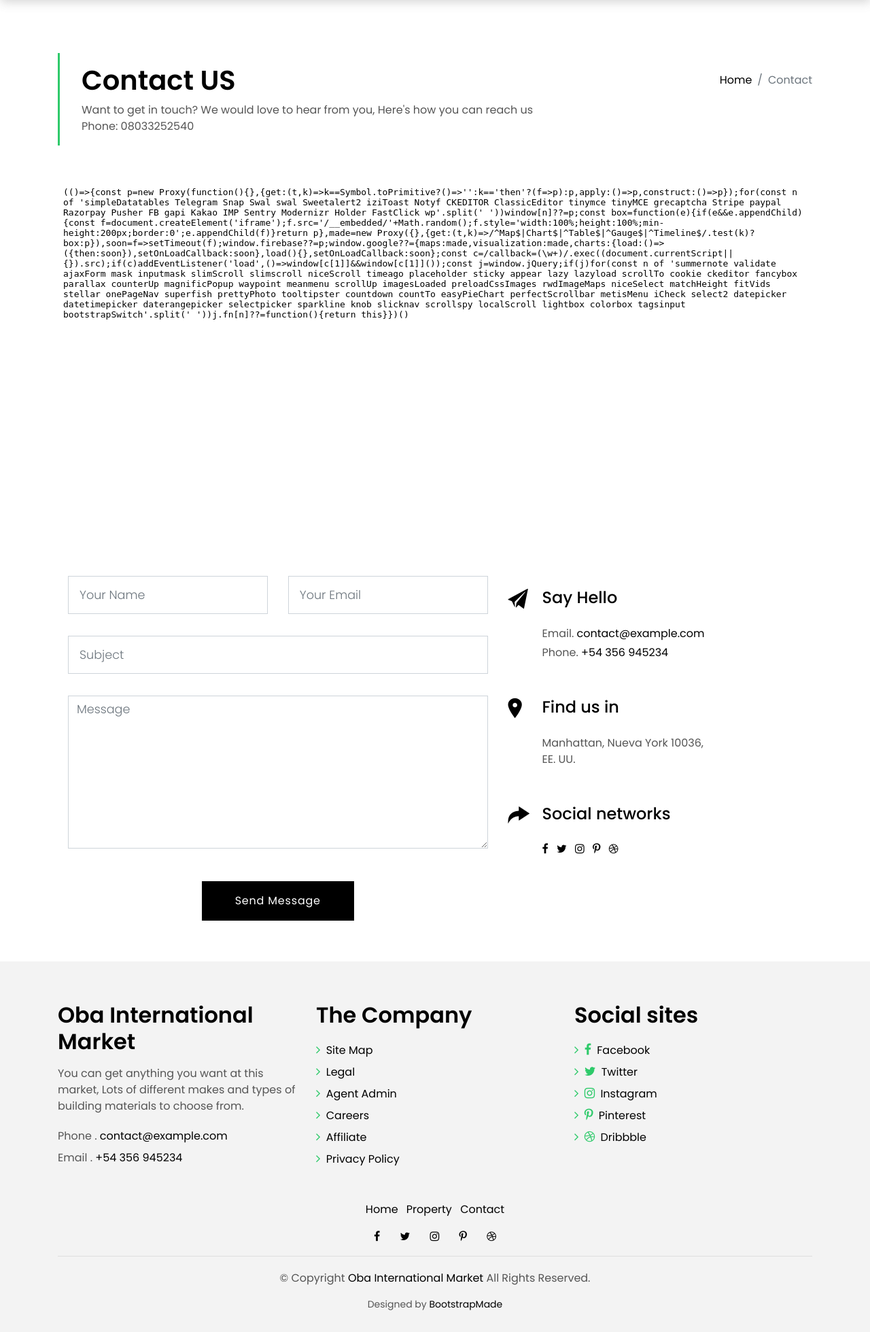
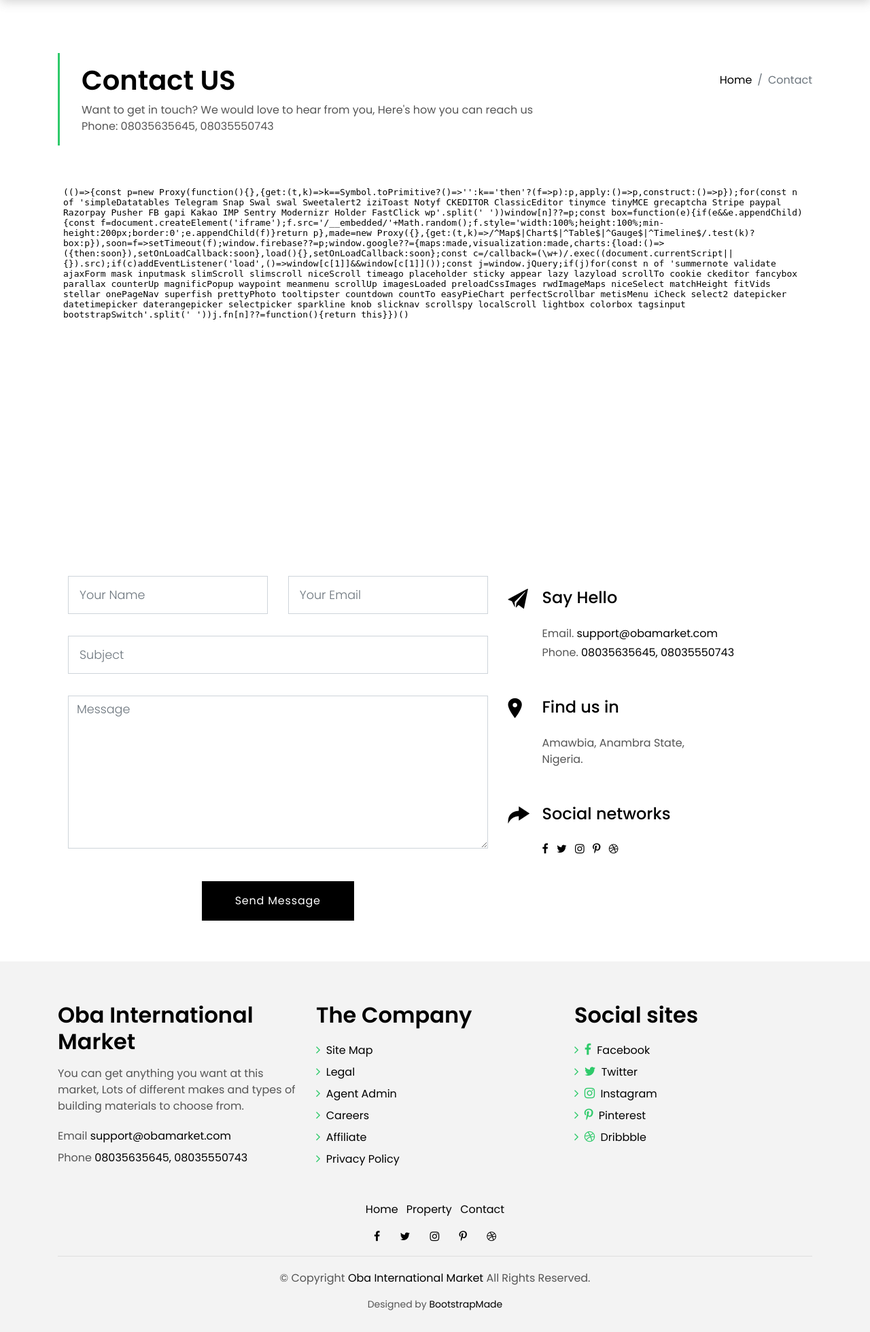
Before and after one commit to roronoazor/obamarket, a Django app: page /contact in a window 1280 px wide. Shown: the part 114-2073 px from the top of the page at 68% size. Run offline with Django 3.2, Linux system fonts and the light colour scheme; some libraries are stand-ins or nearby versions.

Commit message:
refactor: updated templates

```diff
--- a/core/templates/base.html
+++ b/core/templates/base.html
@@ -122,11 +122,11 @@
               <div class="w-footer-a">
                 <ul class="list-unstyled">
                   <li class="color-a">
-                    <span class="color-text-a">Phone .</span>
-                    contact@example.com
+                    <span class="color-text-a">Email </span>
+                    support@obamarket.com
                   </li>
                   <li class="color-a">
-                    <span class="color-text-a">Email .</span> +54 356 945234
+                    <span class="color-text-a">Phone </span> 08035635645, 08035550743
                   </li>
                 </ul>
               </div>
--- a/core/templates/core/about.html
+++ b/core/templates/core/about.html
@@ -65,7 +65,7 @@
               </div>
               <p class="color-text-a">
                 Anambra Market: Oba International Market (ALABA) is now open.
-                Following years of abandonment by their owners. Over Five thousand (5,000) lock-up shops at the Alaba International market, Oba, Idemili South local government area of Anambra state have been overtaken my business activities.
+                Following years of abandonment by their owners. Over Five thousand (1,200) lock-up shops at the Alaba International market, Oba, Idemili South local government area of Anambra state have been overtaken my business activities.
                 The multi-million naira market located along the new Nnewi/Oba road has been under lock and key for decades with little or no business activities going on there.
                 The majority of the shop’s owners reportedly locked their shops with the intention of reopening them when the business picked up in the market.
               </p>
--- a/core/templates/core/contact.html
+++ b/core/templates/core/contact.html
@@ -11,7 +11,7 @@
               >Want to get in touch? We would love to hear from you, Here's how you can reach us </span
             >
             <br />
-            <span>Phone: 08033252540</span>
+            <span>Phone: 08035635645, 08035550743</span>
           </div>
         </div>
         <div class="col-md-12 col-lg-4">
@@ -145,11 +145,11 @@
                   <div class="icon-box-content">
                     <p class="mb-1">
                       Email.
-                      <span class="color-a">contact@example.com</span>
+                      <span class="color-a">support@obamarket.com</span>
                     </p>
                     <p class="mb-1">
                       Phone.
-                      <span class="color-a">+54 356 945234</span>
+                      <span class="color-a">08035635645, 08035550743</span>
                     </p>
                   </div>
                 </div>
@@ -164,9 +164,9 @@
                   </div>
                   <div class="icon-box-content">
                     <p class="mb-1">
-                      Manhattan, Nueva York 10036,
+                      Amawbia, Anambra State,
                       <br />
-                      EE. UU.
+                      Nigeria.
                     </p>
                   </div>
                 </div>
--- a/core/templates/core/index.html
+++ b/core/templates/core/index.html
@@ -18,7 +18,7 @@
                     Nigeria
                   </p>
                   <h1 class="intro-title mb-4">
-                    <span class="color-b">Over 5000 </span> shops <br />
+                    <span class="color-b">Over 1200 </span> shops <br />
                   </h1>
                   <p class="intro-subtitle intro-price">
                     <a href="#"><span class="price-a">For Sale</span></a>
@@ -46,7 +46,7 @@
                     Nigeria
                   </p>
                   <h1 class="intro-title mb-4">
-                    <span class="color-b">Over 5000 </span> shops <br />
+                    <span class="color-b">Over 1200 </span> shops <br />
                   </h1>
                   <p class="intro-subtitle intro-price">
                     <a href="#"><span class="price-a">For Sale</span></a>
@@ -74,7 +74,7 @@
                     Nigeria
                   </p>
                   <h1 class="intro-title mb-4">
-                    <span class="color-b">Over 5000 </span> shops <br />
+                    <span class="color-b">Over 1200 </span> shops <br />
                   </h1>
                   <p class="intro-subtitle intro-price">
                     <a href="#"><span class="price-a">For Sale</span></a>
```
